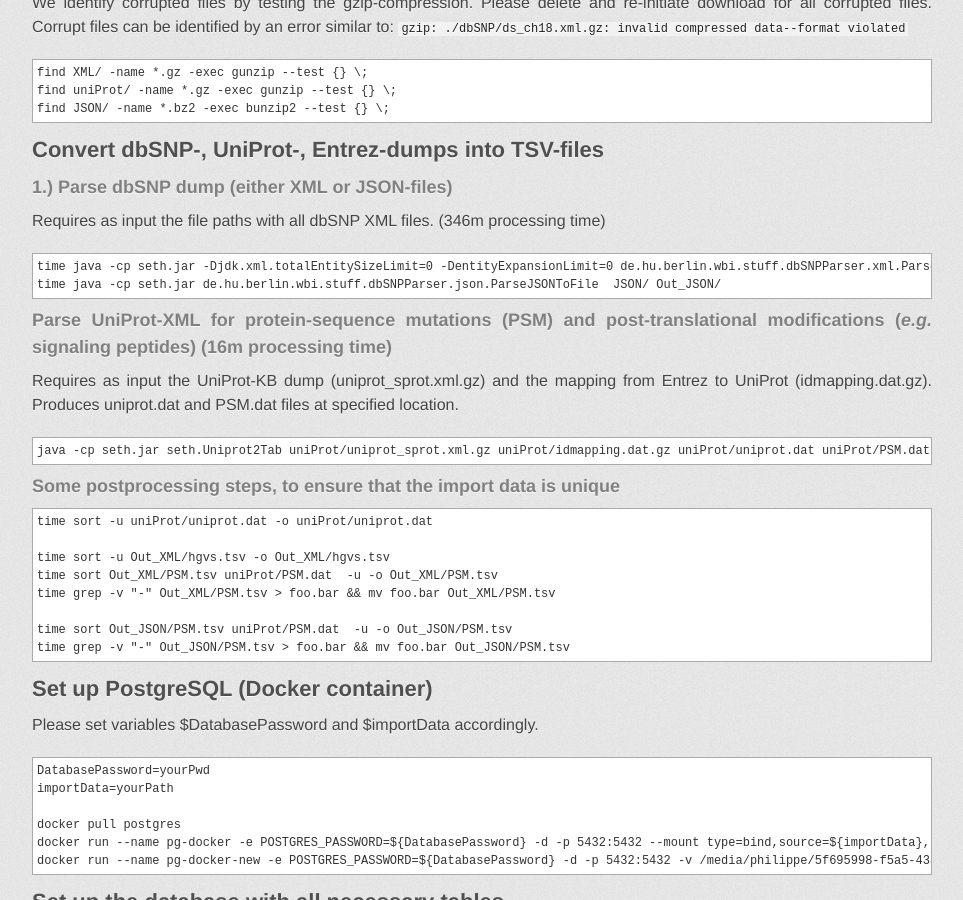
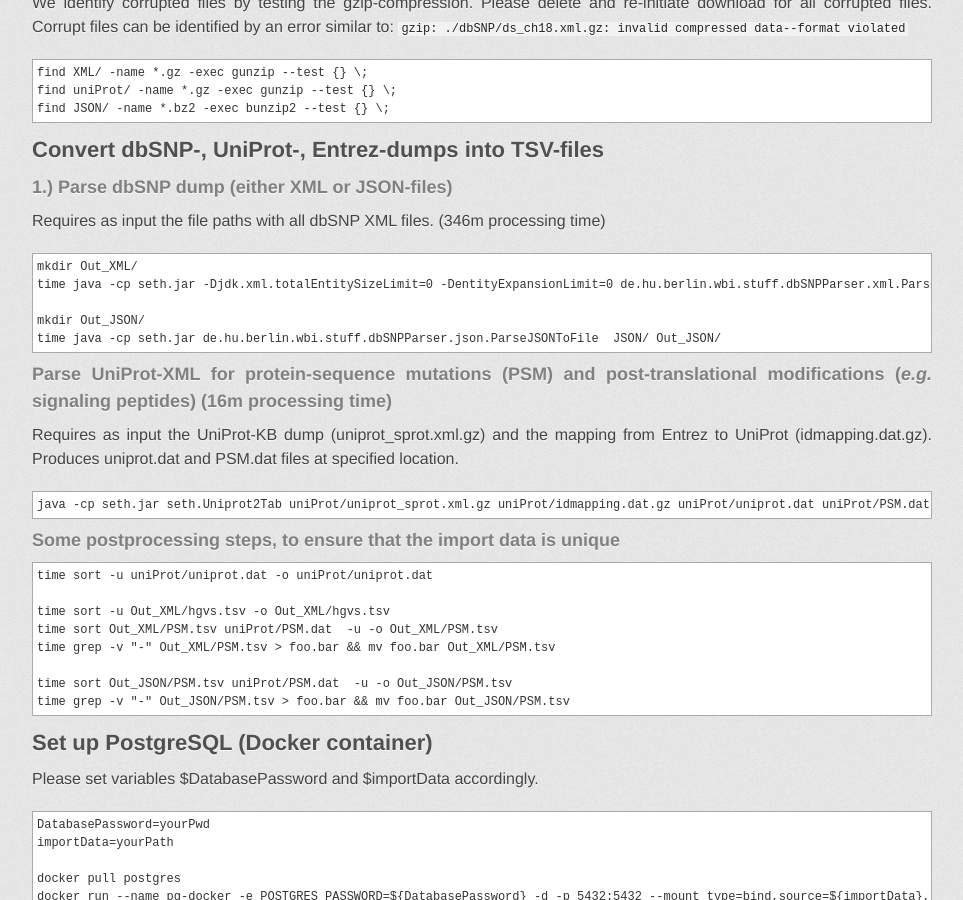
Before and after one commit to rockt/SETH, a Jekyll site: the page built from index.md, in a window 1280 px wide and 900 px high, scrolled down 7708 px. Shown: the whole window, without its empty margins (158-1121 px from the left). Built offline with Jekyll 4.4.1, drawn with Linux system fonts in a browser that asks for light colours; some web fonts are replaced.

Commit message:
Added mkdir to documentation

```diff
--- a/index.md
+++ b/index.md
@@ -401,8 +401,11 @@
 ### 1.) Parse dbSNP dump (either XML or JSON-files)
 Requires as input the file paths with all dbSNP XML files. (346m processing time)
 
+    mkdir Out_XML/
 	time java -cp seth.jar -Djdk.xml.totalEntitySizeLimit=0 -DentityExpansionLimit=0 de.hu.berlin.wbi.stuff.dbSNPParser.xml.ParseXMLToFile  XML/ Out_XML/
-	time java -cp seth.jar de.hu.berlin.wbi.stuff.dbSNPParser.json.ParseJSONToFile  JSON/ Out_JSON/
+
+    mkdir Out_JSON/
+    time java -cp seth.jar de.hu.berlin.wbi.stuff.dbSNPParser.json.ParseJSONToFile  JSON/ Out_JSON/
 
 ### Parse UniProt-XML for protein-sequence mutations (PSM) and post-translational modifications (*e.g.* signaling peptides)  (16m processing time)
 
```
